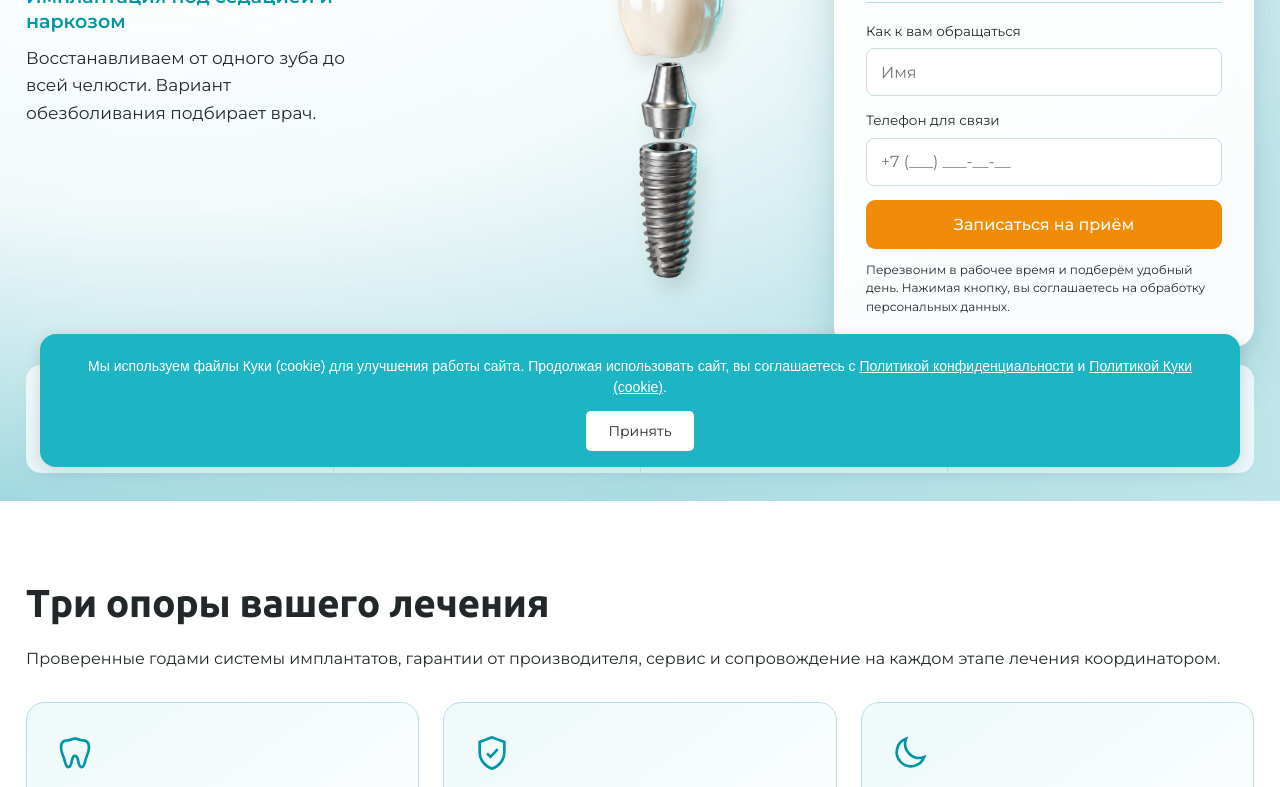
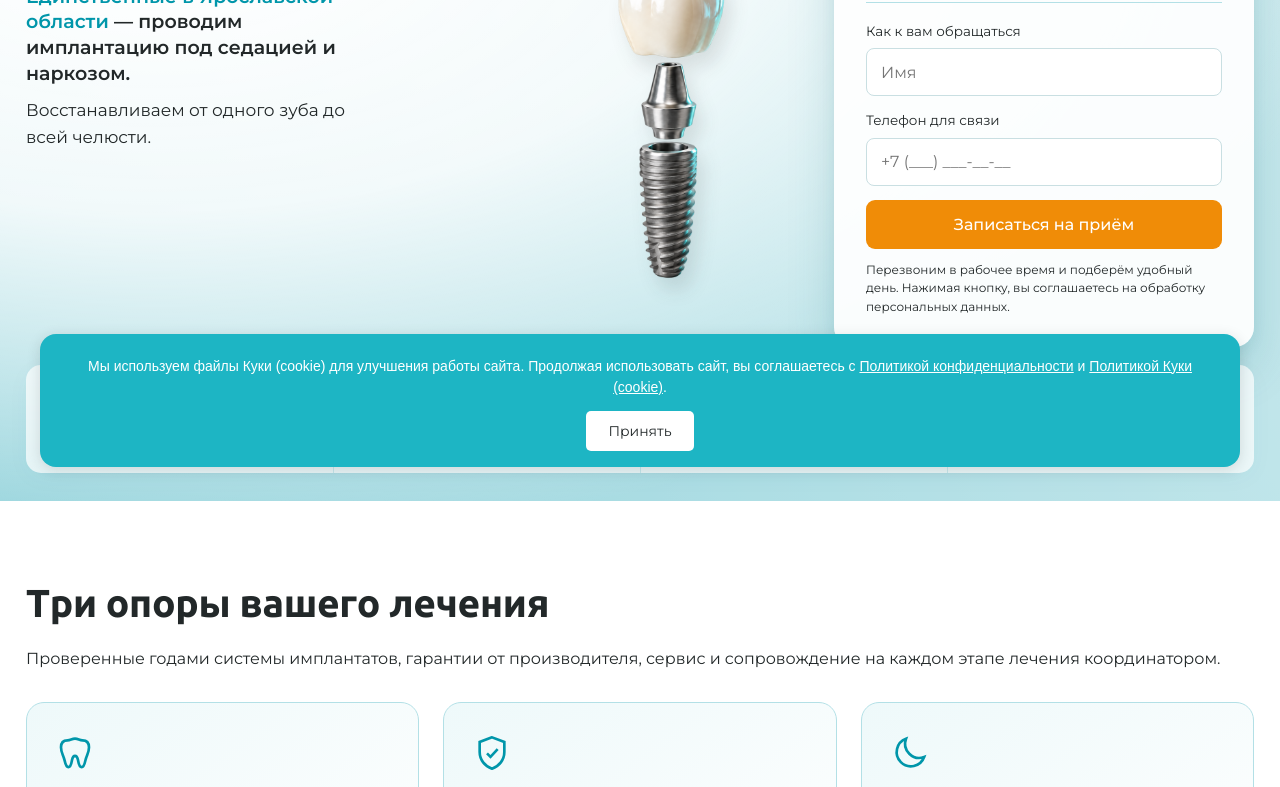
Before and after one commit to kcska18051-crypto/podmoskovie-implant-center, a plain HTML site: page index.html in a window 1280 px wide. Shown: the part 313-1100 px from the top of the page. Drawn offline with Linux system fonts and the light colour scheme.

Commit message:
Emphasize regional distinction in hero subtitle

```diff
--- a/index.html
+++ b/index.html
@@ -1,4 +1,4 @@
-<!doctype html><html lang="ru" data-theme="light"><head><meta charset="utf-8"><meta name="viewport" content="width=device-width,initial-scale=1"><title>Центр имплантации Подмосковье — Ярославль</title><meta name="robots" content="noindex,nofollow"><link rel="stylesheet" href="styles.css?v=sedation19"></head><body><a class="skip" href="#tseny">К содержанию</a>
+<!doctype html><html lang="ru" data-theme="light"><head><meta charset="utf-8"><meta name="viewport" content="width=device-width,initial-scale=1"><title>Центр имплантации Подмосковье — Ярославль</title><meta name="robots" content="noindex,nofollow"><link rel="stylesheet" href="styles.css?v=exclusive20"></head><body><a class="skip" href="#tseny">К содержанию</a>
 
 
 
@@ -32,7 +32,7 @@
       <div class="hero-copy"><img class="hero-art" src="assets/hero-cutout-v3.png" alt="Имплантат, абатмент и коронка: объёмная иллюстрация конструкции">
         <div class="hero-eyebrow">Центр имплантации в Ярославле · работаем с 1998 года</div>
         <h1><em>Вернём уверенность</em><br>и улыбку</h1>
-        <p class="hero-sub"><strong class="hero-treatment">Имплантация под седацией и наркозом</strong>Восстанавливаем от одного зуба до всей челюсти. Вариант обезболивания подбирает врач.</p>
+        <p class="hero-sub"><strong class="hero-treatment"><span class="hero-exclusive">Единственные в Ярославской области</span> — проводим имплантацию под седацией и наркозом.</strong>Восстанавливаем от одного зуба до всей челюсти.</p>
       </div>
 
       <form class="hero-form">
--- a/styles.css
+++ b/styles.css
@@ -231,10 +231,13 @@ section.tint {
 dialog h3 {
   margin-bottom: 18px;
 }
+.hero-exclusive {
+  color: var(--teal-ink);
+}
 .hero-treatment {
   display: block;
   margin-bottom: 10px;
-  color: var(--teal-ink);
+  color: var(--ink);
   font-weight: 600;
   font-size: 1.12em;
   line-height: 1.35;
```
Also changed, not shown: 1 other file.
